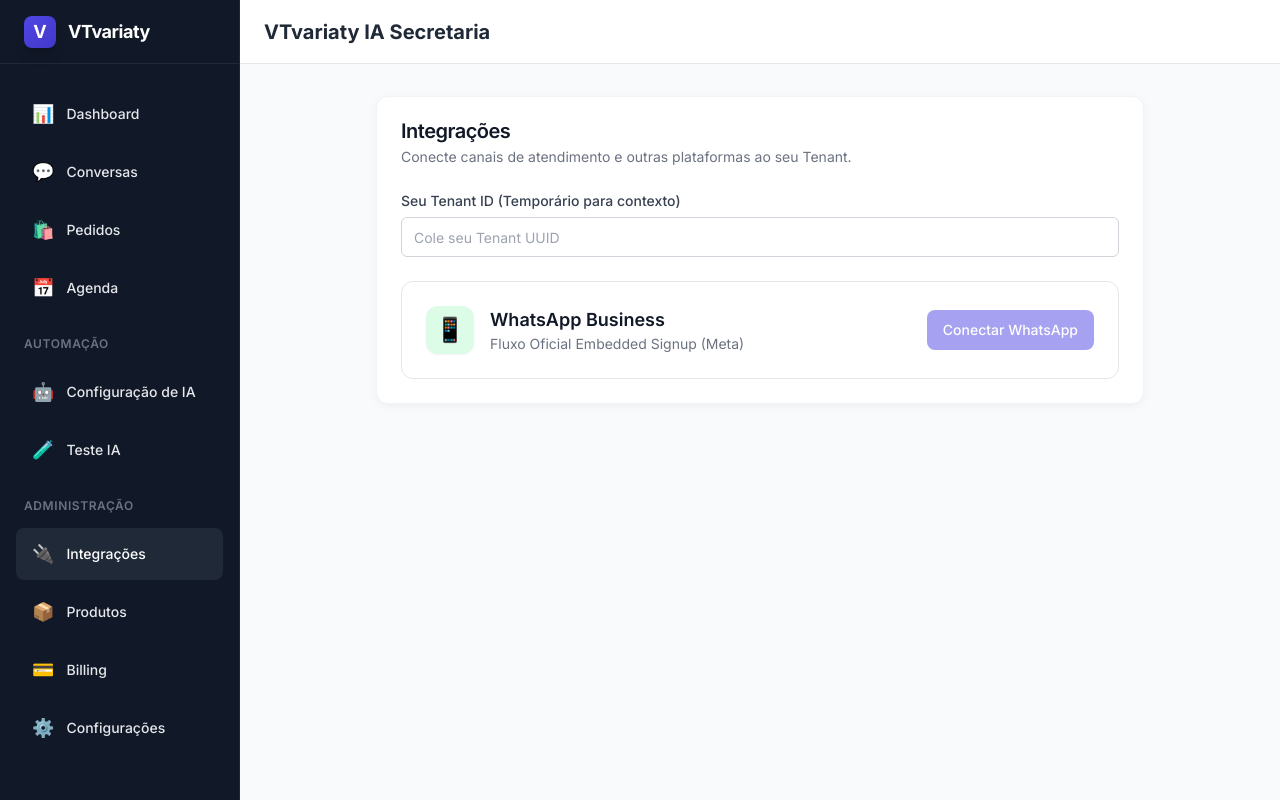
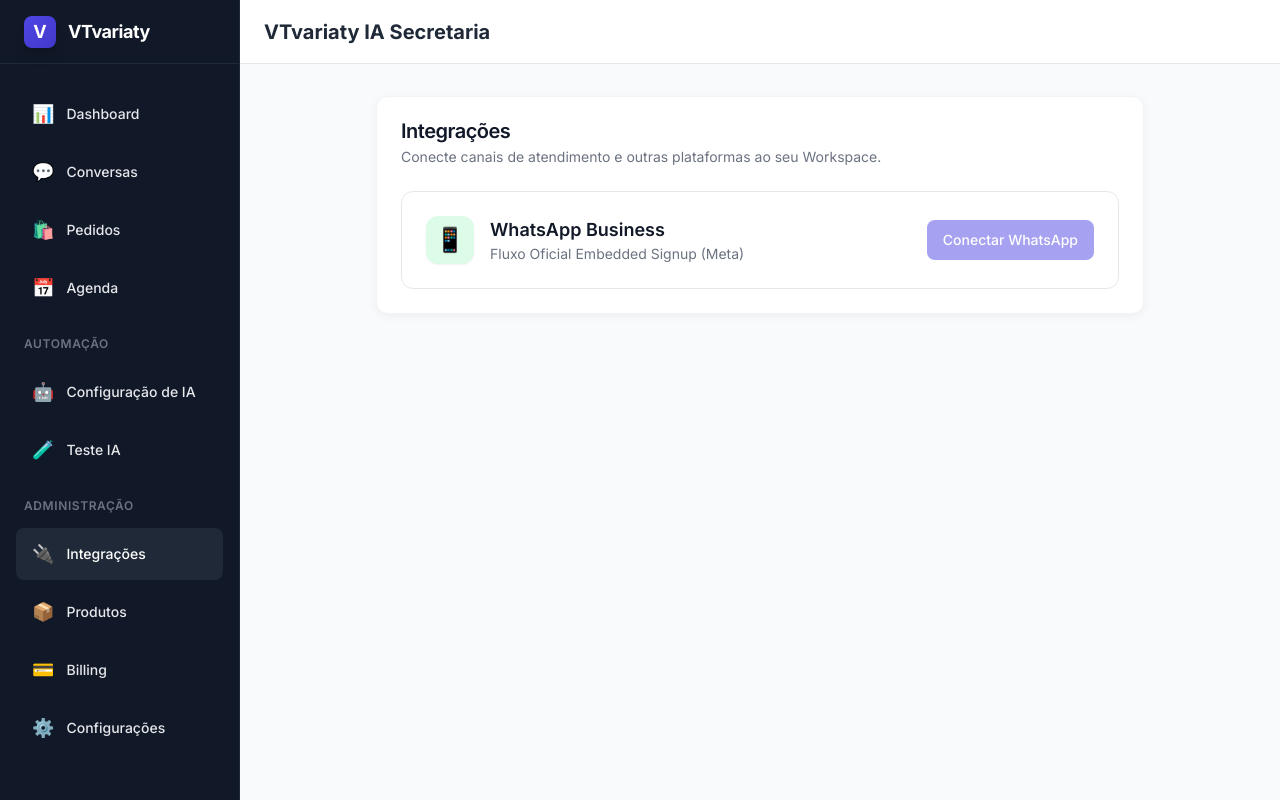
Before and after one commit to vtvariaty-svg/automation-whatsapp, a Next.js app in the folder apps/web/: page /dashboard/integrations in a window 1280 px wide. Built offline with nearby package versions, Linux system fonts and the light colour scheme.

Commit message:
fix: remover input manual de tenant ID da pagina de integracoes

```diff
--- a/apps/web/app/dashboard/integrations/page.tsx
+++ b/apps/web/app/dashboard/integrations/page.tsx
@@ -2,11 +2,11 @@
 
 import { useState, useEffect } from "react";
 import { Card, CardHeader, CardTitle, CardDescription } from "@/components/ui/Card";
-import { Input } from "@/components/ui/Input";
 import { Button } from "@/components/ui/Button";
+import { useAuth } from "@/hooks/useAuth";
 
 export default function IntegrationsPage() {
-  const [tenantId, setTenantId] = useState("");
+  const { user } = useAuth();
   const [loading, setLoading] = useState(false);
   const [message, setMessage] = useState("");
   const [fbLoaded, setFbLoaded] = useState(false);
@@ -41,8 +41,9 @@ export default function IntegrationsPage() {
   }, []);
 
   const handleConnectWhatsApp = () => {
+    const tenantId = user?.tenantId;
     if (!tenantId) {
-      setMessage("Por favor, preencha o Tenant ID primeiro.");
+      setMessage("Erro: Usuário não autenticado no Tenant corretamente.");
       return;
     }
 
@@ -93,7 +94,7 @@ export default function IntegrationsPage() {
       const fakePhoneId = `phone_${Math.floor(Math.random() * 100000)}`;
 
       const payload = {
-        tenantId,
+        tenantId: user?.tenantId,
         business_account_id: fakeWabaId, // Replace com GraphData WABA ID Real
         phone_number_id: fakePhoneId, // Replace com GraphData Phone ID Real
         access_token: accessToken
@@ -123,17 +124,8 @@ export default function IntegrationsPage() {
       <Card>
         <CardHeader className="mb-6">
           <CardTitle className="text-2xl">Integrações</CardTitle>
-          <CardDescription>Conecte canais de atendimento e outras plataformas ao seu Tenant.</CardDescription>
+          <CardDescription>Conecte canais de atendimento e outras plataformas ao seu Workspace.</CardDescription>
         </CardHeader>
-
-        <div className="mb-6">
-          <label className="block text-sm font-medium text-gray-700 mb-1.5">Seu Tenant ID (Temporário para contexto)</label>
-          <Input
-            value={tenantId}
-            onChange={(e) => setTenantId(e.target.value)}
-            placeholder="Cole seu Tenant UUID"
-          />
-        </div>
 
         <div className="border border-gray-200 rounded-xl p-6 flex flex-col md:flex-row md:items-center justify-between gap-4 transition hover:border-[#4f46e5]/40 hover:bg-gray-50/50">
           <div className="flex items-center gap-4">
```
